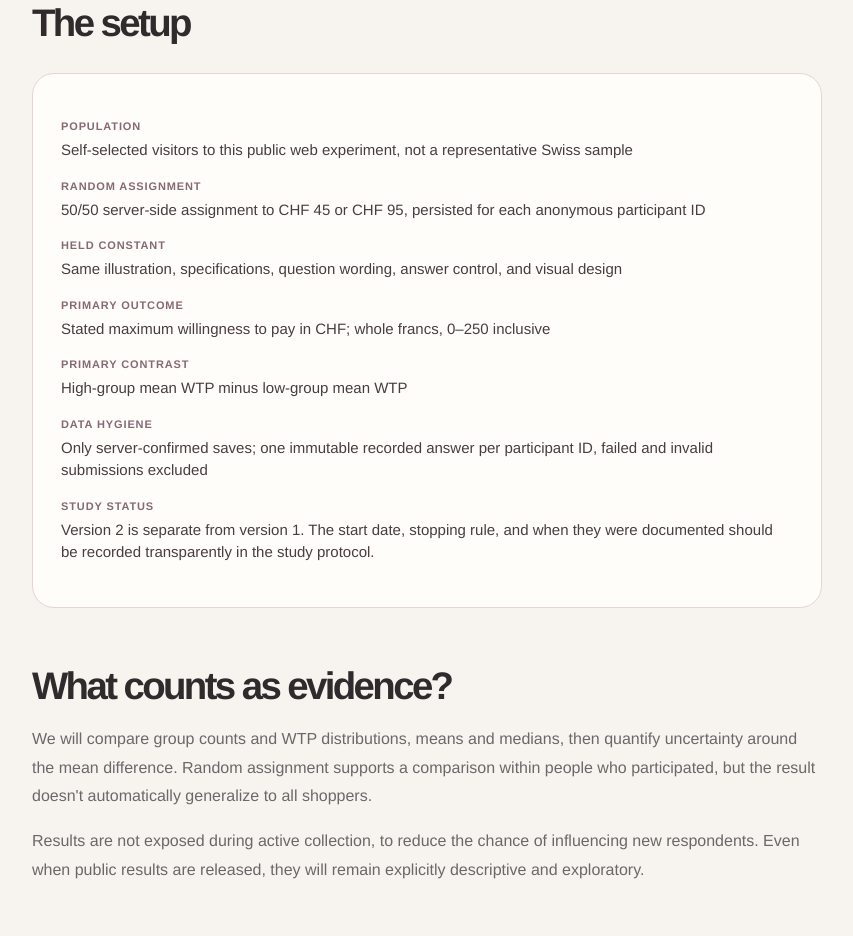
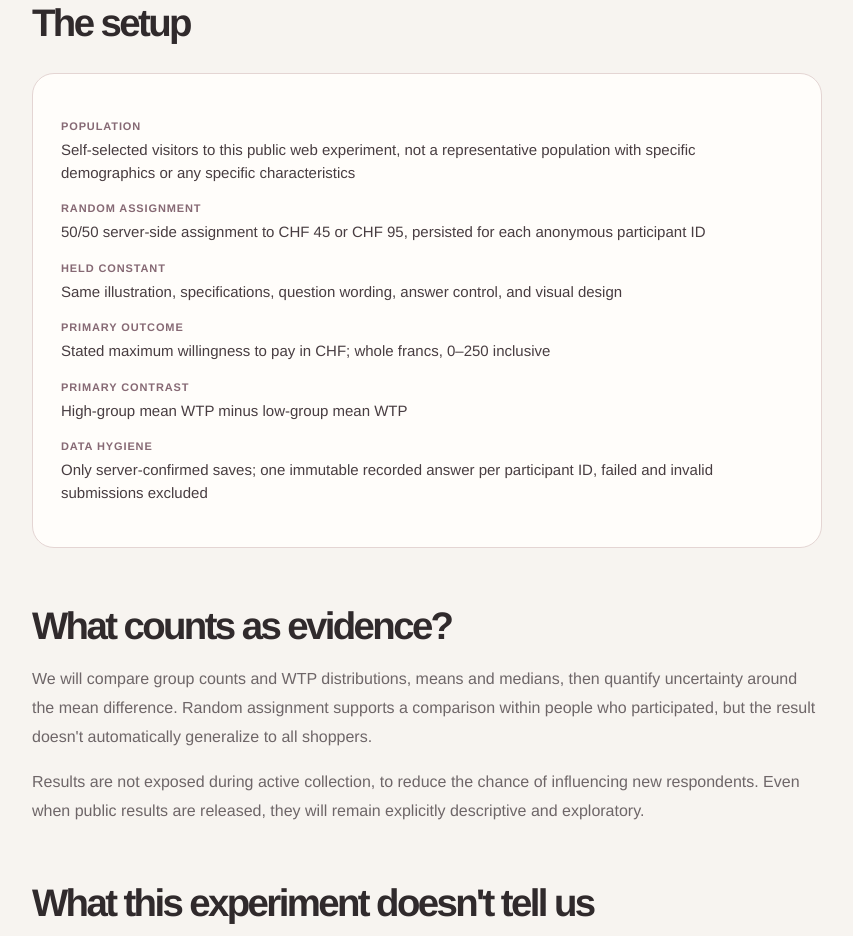
Before and after one commit to madalenasula/framing-lab, a website: page methodology.html in a window 1280 px wide. Shown: the part 993-1929 px from the top of the page, without its empty margins (213-1066 px from the left). Drawn offline with Linux system fonts and the light colour scheme.

Commit message:
Population description
Updated the description of the population in the study protocol for clarity.

```diff
--- a/methodology.html
+++ b/methodology.html
@@ -35,13 +35,12 @@
     <p>We hypothesize that the higher reference-price condition will have a higher average stated willingness to pay. The hypothesis is not the result; an unchanged or opposite difference is an informative possibility.</p>
     <h2>The setup</h2>
     <dl class="protocol">
-      <dt>Population</dt><dd>Self-selected visitors to this public web experiment, not a representative Swiss sample</dd>
+      <dt>Population</dt><dd>Self-selected visitors to this public web experiment, not a representative population with specific demographics or any specific characteristics</dd>
       <dt>Random assignment</dt><dd>50/50 server-side assignment to CHF 45 or CHF 95, persisted for each anonymous participant ID</dd>
       <dt>Held constant</dt><dd>Same illustration, specifications, question wording, answer control, and visual design</dd>
       <dt>Primary outcome</dt><dd>Stated maximum willingness to pay in CHF; whole francs, 0–250 inclusive</dd>
       <dt>Primary contrast</dt><dd>High-group mean WTP minus low-group mean WTP</dd>
       <dt>Data hygiene</dt><dd>Only server-confirmed saves; one immutable recorded answer per participant ID, failed and invalid submissions excluded</dd>
-      <dt>Study status</dt><dd>Version 2 is separate from version 1. The start date, stopping rule, and when they were documented should be recorded transparently in the study protocol.</dd>
     </dl>
     <h2>What counts as evidence?</h2>
     <p>We will compare group counts and WTP distributions, means and medians, then quantify uncertainty around the mean difference. Random assignment supports a comparison within people who participated, but the result doesn't automatically generalize to all shoppers.</p>
```
